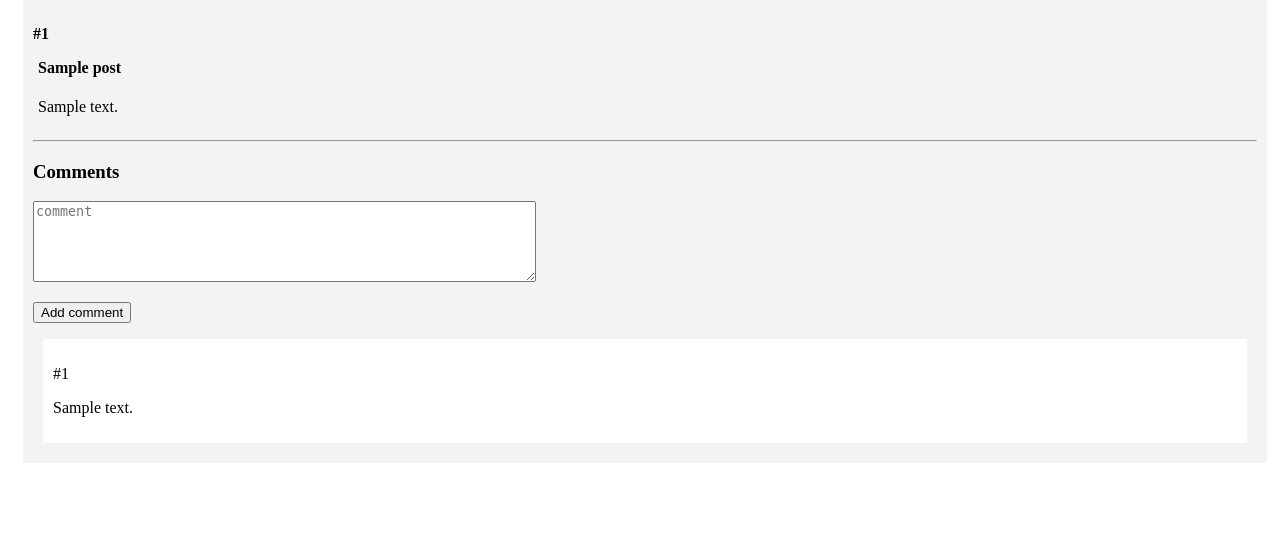
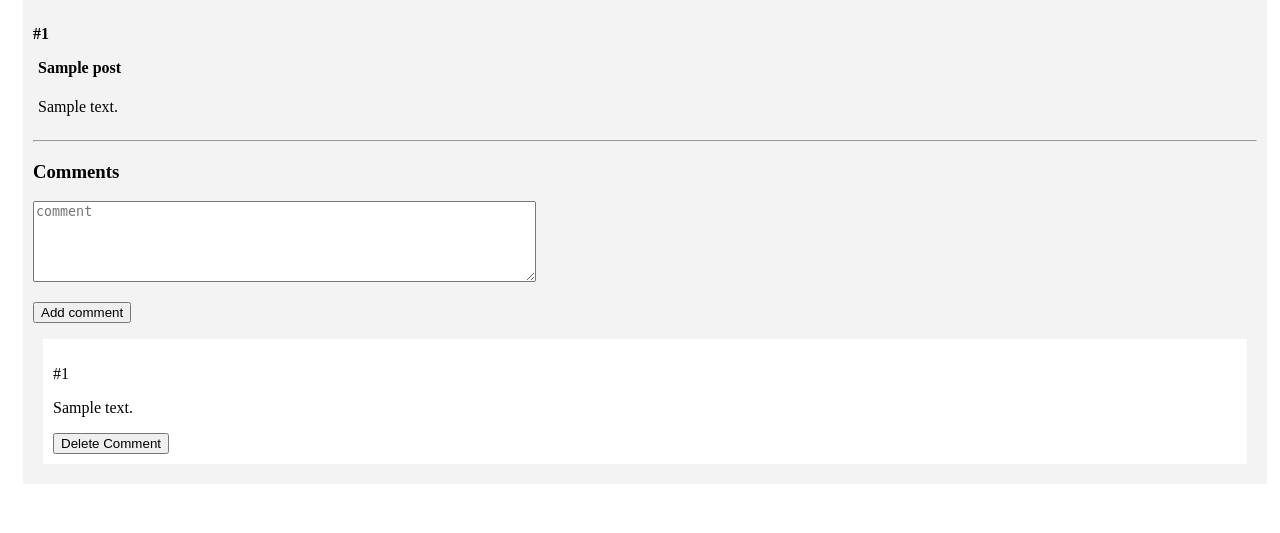
Before and after one commit to diawando/One-to-Many-Database-Flask, a Flask app: page /1/ in a window 1280 px wide. Shown: the part 145-678 px from the top of the page. Run offline with Flask 2, Linux system fonts and the light colour scheme; tables that the repository leaves empty hold one stand-in row (values such as "Sample post").

Commit message:
mise de la page post.html pour la suppression des commentaires

```diff
--- a/app.py
+++ b/app.py
@@ -52,7 +52,7 @@ def comments():
     return render_template('comments.html', comments=comments)
 
 
-@app.route('/comments/<int:comment_id>/delete')
+@app.post('/comments/<int:comment_id>/delete')
 def delete_comment(comment_id):
     comment = Comment.query.get_or_404(comment_id)
     post_id = comment.post.id
--- a/templates/post.html
+++ b/templates/post.html
@@ -29,6 +29,12 @@
                <div class="comment">
                     <p>#{{ comment.id }}</p>
                     <p>{{ comment.content }}</p>
+                    <form method="POST"
+                          action="{{ url_for('delete_comment',
+                                               comment_id=comment.id) }}">
+                        <input type="submit" value="Delete Comment"
+                             onclick="return confirm('Are you sure you want to delete this entry?')">
+                    </form>
                </div>
                {% endfor %}
           </div>
```
